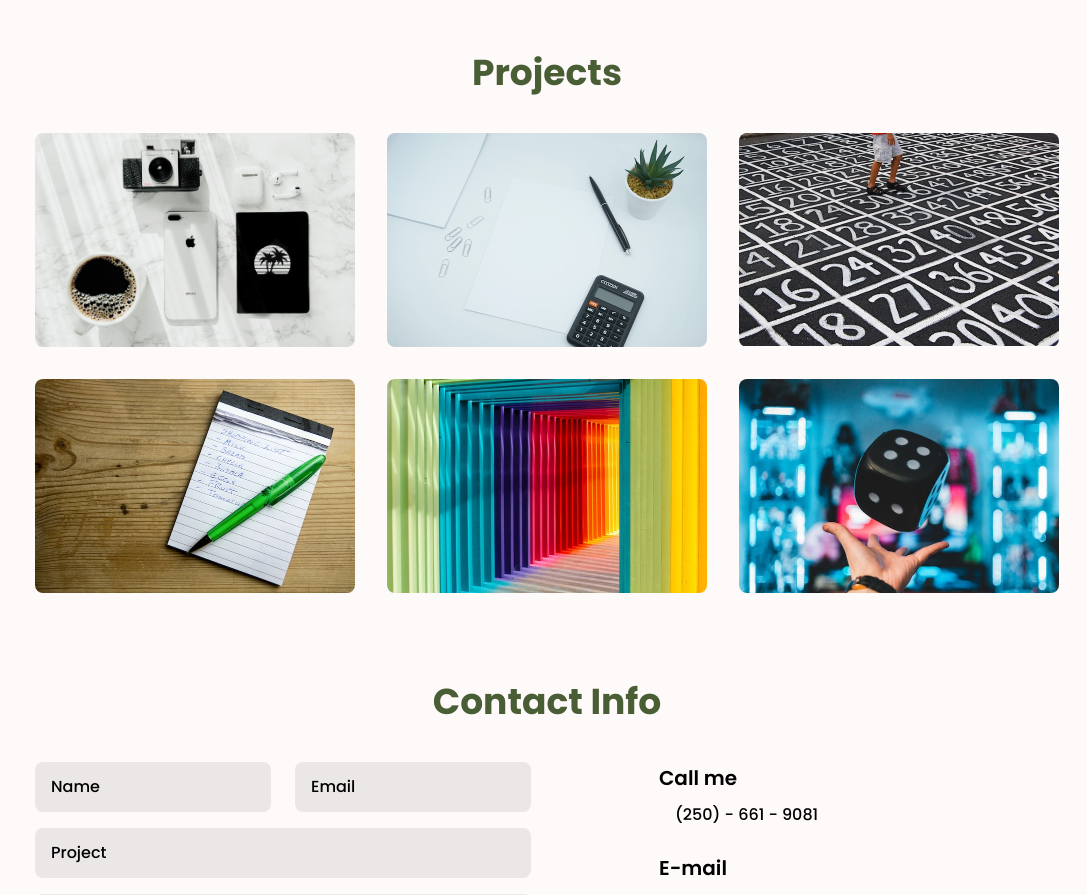
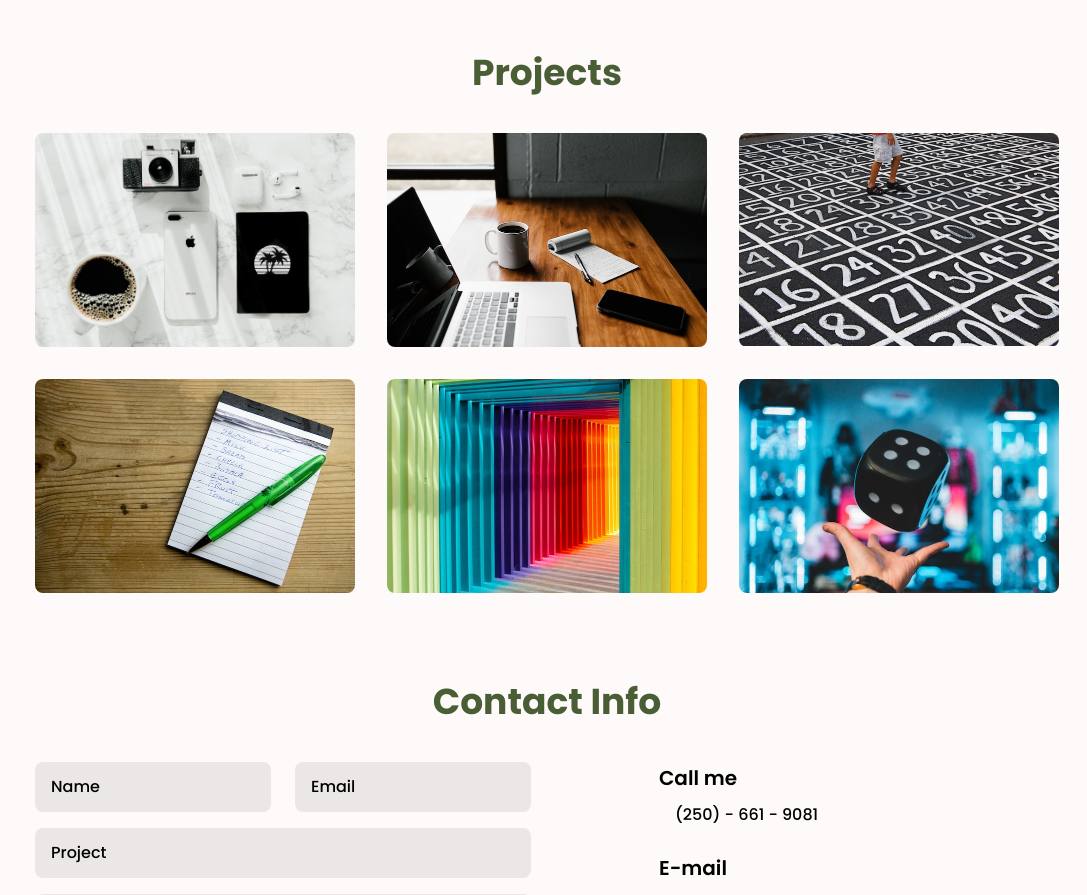
Before and after one commit to CyrusM3/react-portfolio, a React (Create React App) app: page / in a window 1280 px wide. Shown: the part 2280-3175 px from the top of the page, without its empty margins (193-1280 px from the left). Built offline with nearby package versions, Linux system fonts and the light colour scheme; the HTML template or start-up script is replaced by a standard one.

Commit message:
modified project

```diff
--- a/src/data.js
+++ b/src/data.js
@@ -1,5 +1,5 @@
 import work1 from './images/gadgets.jpg';
-import work2 from './images/calculator.jpg';
+import work2 from './images/jobTracker.jpg';
 import work3 from './images/guessNumber.jpg';
 import work4 from './images/notes.jpg';
 import work5 from './images/hex.jpg';
@@ -84,11 +84,11 @@ export const projects = [
   {
     id: 2,
     image: work2,
-    site: 'https://calculatorfinite.netlify.app/',
+    site: 'https://job-management-tracker.netlify.app/',
     icon: 'bx bx-link-alt',
-    code: 'https://github.com/CyrusM3/calculator-app',
+    code: 'https://github.com/CyrusM3/jobster',
     github: 'bx bxl-github',
-    title: 'Calculator',
+    title: 'Job Tracker App ',
   },
   {
     id: 3,
```
Also changed, not shown: src/images/calculator.jpg (deleted), src/images/jobTracker.jpg (added).
